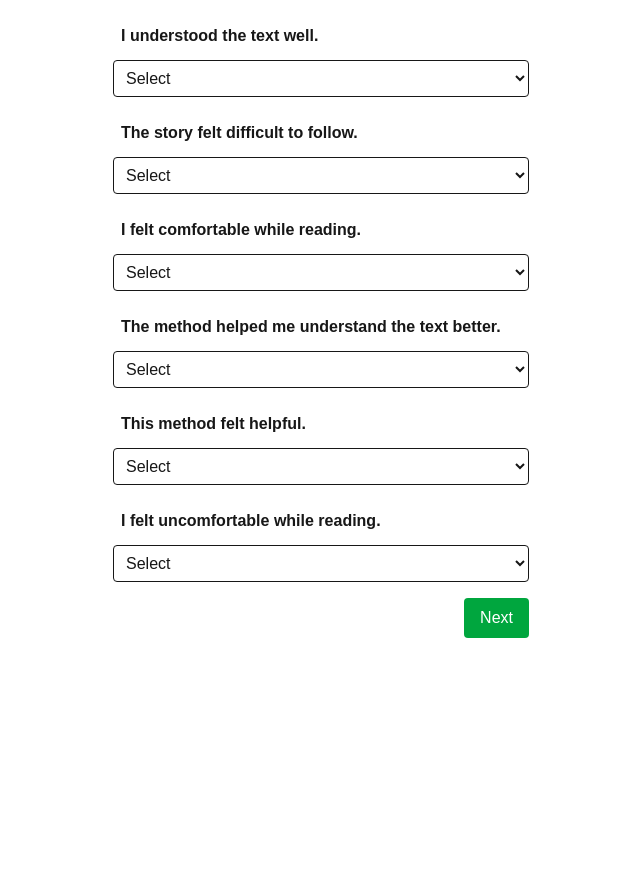
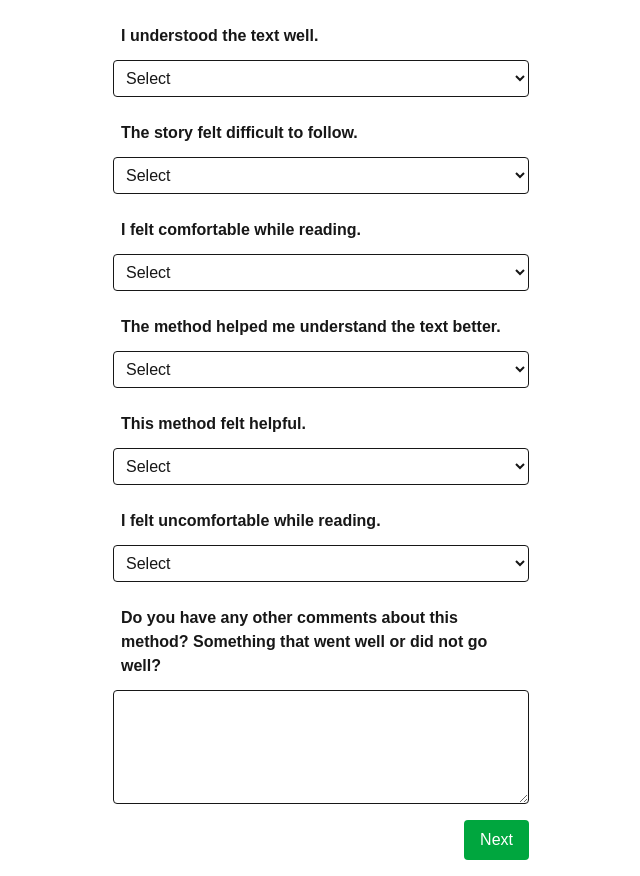
Before and after one commit to annappnkl/digital-reading, a Next.js app: page /conditionfeedback in a window 1280 px wide. Shown: the whole page, without its empty margins (319-959 px from the left). Before the commit the page ends 800 px from the top, so only its background shows below. Built offline with nearby package versions, Linux system fonts and the light colour scheme.

Commit message:
changed text excerpts to be more difficult

```diff
--- a/pages/conditionfeedback.tsx
+++ b/pages/conditionfeedback.tsx
@@ -14,6 +14,7 @@ export default function ConditionFeedback() {
     difficulty: '',
     confidence: '',
     usefulness: '',
+    notes: '',
   });
 
     const [questions, setQuestions] = useState<{ question: string, answer: string }[]>([]);
@@ -164,6 +165,10 @@ export default function ConditionFeedback() {
         <option value="5">Completely disagree</option>
       </select>
 
+      <label className="block p-2 mb-1 font-semibold">Do you have any other comments about this method? Something that went well or did not go well?</label>
+      <textarea name="notes" value={formData.notes} onChange={handleChange} className="block mb-4 p-2 border rounded w-full" rows={4}></textarea>
+
+
       <div className="flex justify-end">
         <button onClick={handleSubmit} className="px-4 py-2 bg-green-600 text-white rounded">
             Next
```
